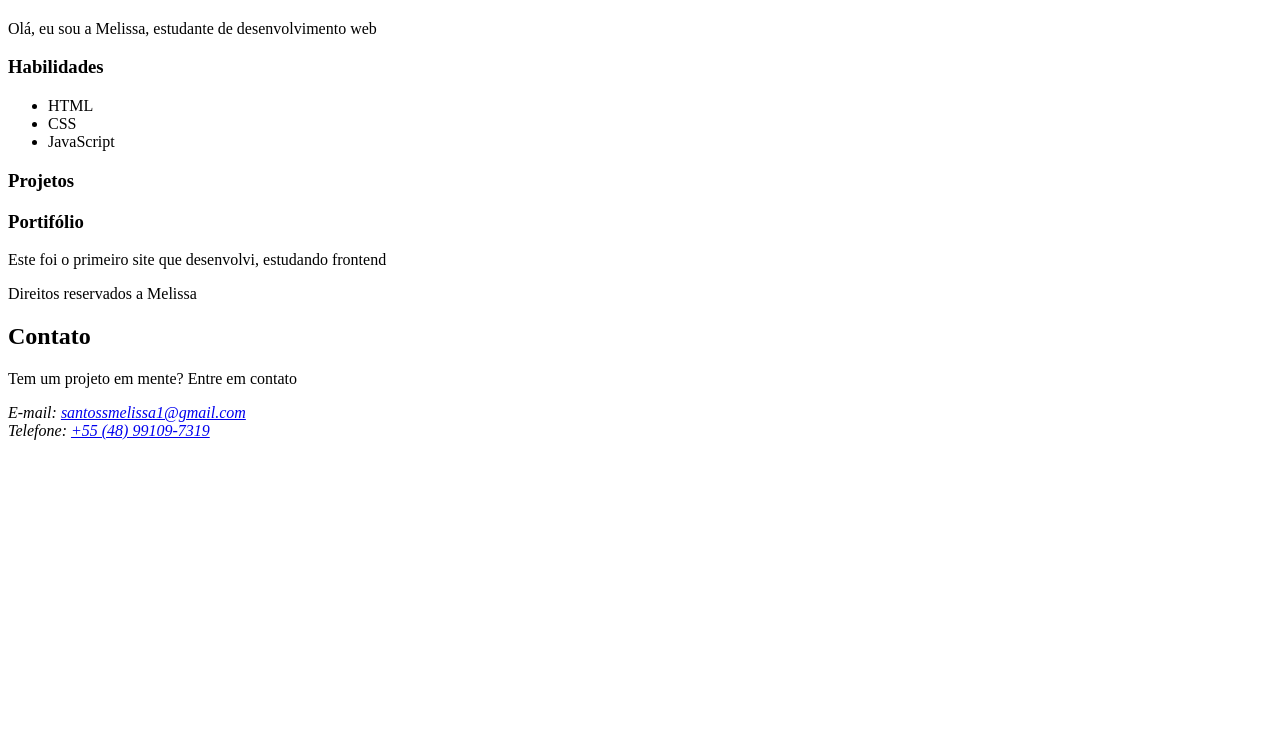
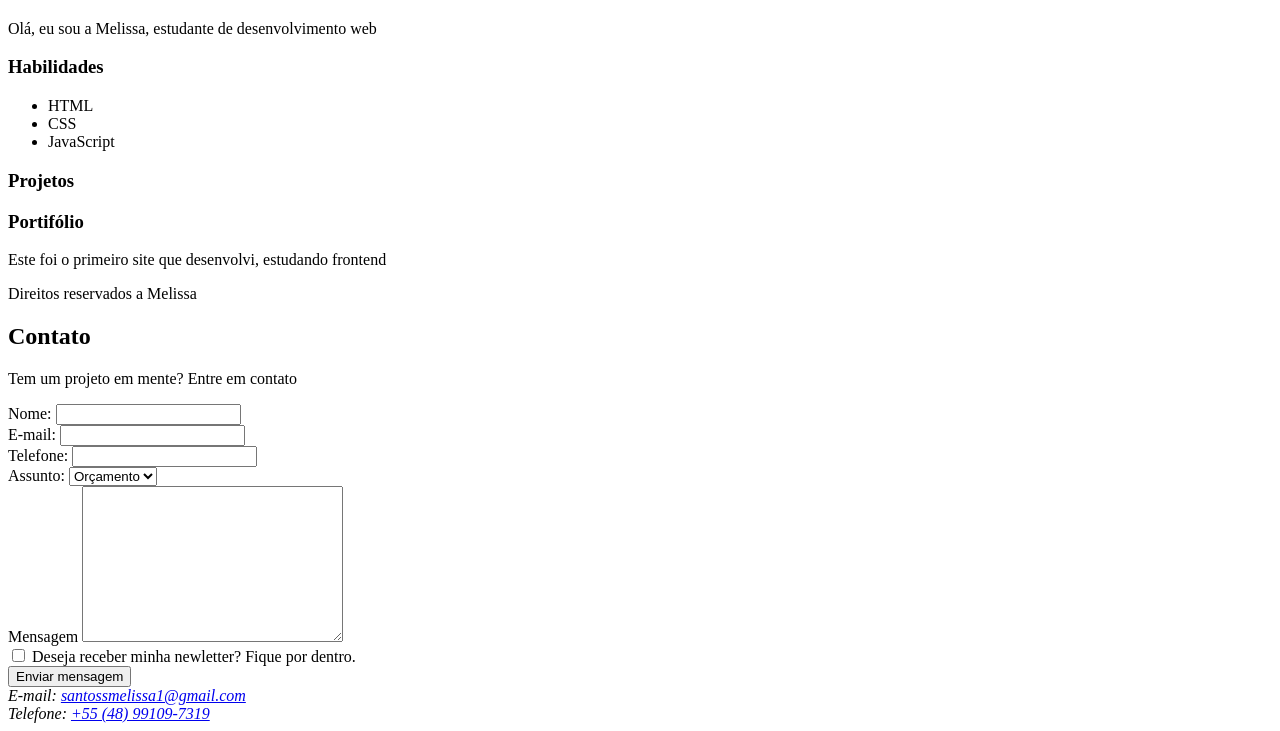
Before and after one commit to Melissasds/site, a plain HTML site: page Front-end senai/index.html in a window 1280 px wide. Shown: the part 939-1670 px from the top of the page. Before the commit the page ends 1387 px from the top, so only its background shows below. Drawn offline with Linux system fonts and the light colour scheme.

Commit message:
Adicionando formulario de contato

```diff
--- a/Front-end senai/index.html
+++ b/Front-end senai/index.html
@@ -76,6 +76,35 @@
 
             <p>Tem um projeto em mente? Entre em contato</p>
 
+            <form action="">
+
+                <label for="nome">Nome: </label>
+                <input type="text" id="nome" name="nome" required><br>
+
+                <label for="email">E-mail: </label>
+                <input type="email" id="email" name="email" required><br>
+
+                <label for="telefone">Telefone: </label>
+                <input type="tel" id="telefone" name="telefone" required><br>
+
+                <label for="assunto">Assunto: </label>
+                <select name="assunto" id="assunto">
+                    <option value="orcamento">Orçamento</option>
+                    <option value="duvida">Duvida</option>
+                    <option value="outro">Outro</option>
+                </select>
+
+                <br>
+                <label for="mensagem">Mensagem</label>
+                <textarea name="mensagem" id="mensagem" cols="30" rows="10" required></textarea><br>
+
+                <input type="checkbox" id="inscricao" name="inscricao">
+                <label for="inscricao">Deseja receber minha newletter? Fique por dentro.</label><br>
+
+                <input type="submit" value="Enviar mensagem">
+
+            </form>
+
             <address>
                 E-mail: <a href="mailto:santossmelissa1@gmail.com">santossmelissa1@gmail.com</a> <br>
                 Telefone: <a href="tel: +5548991097319">+55 (48) 99109-7319</a>
```
